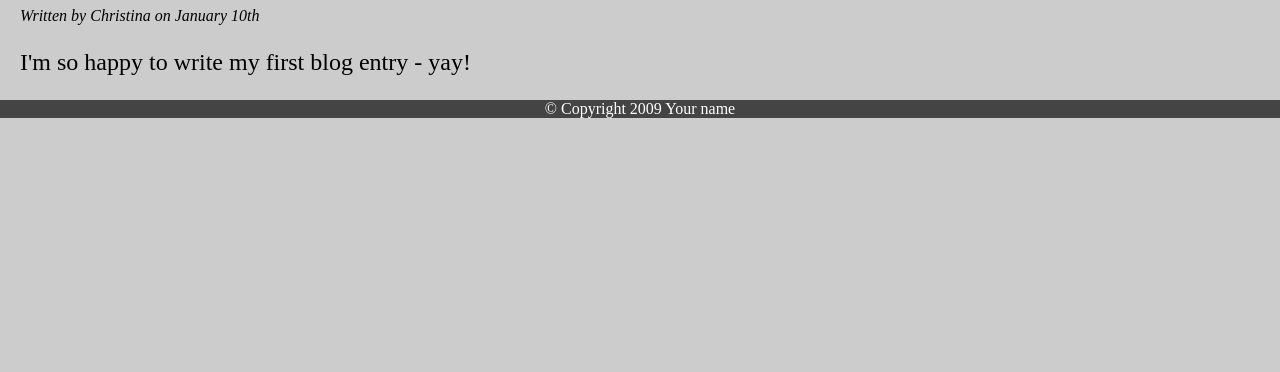
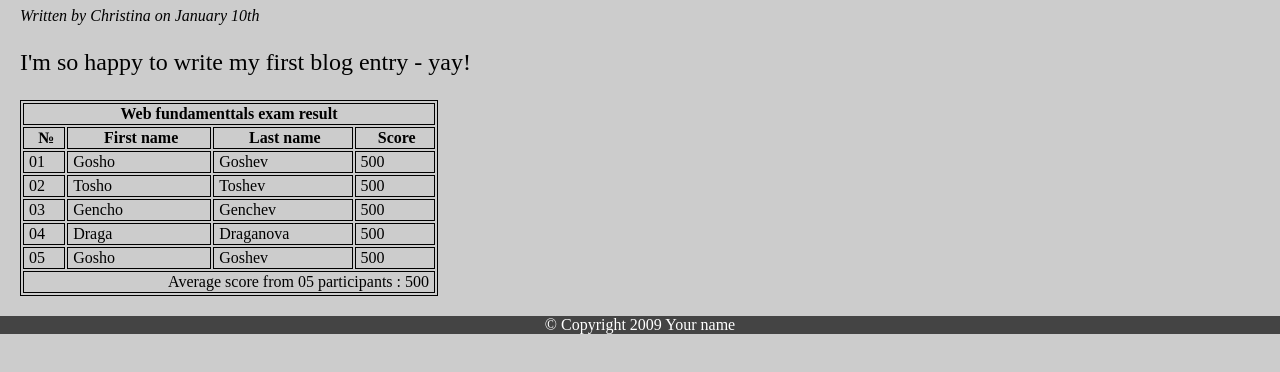
Before and after one commit to Youknow2509/web1_1_23_qt01, a plain HTML site: page thuchanh/bai1/index.html in a window 1280 px wide. Shown: the part 318-690 px from the top of the page. Drawn offline with Linux system fonts and the light colour scheme.

Commit message:
up table

```diff
--- a/thuchanh/bai1/css/style.css
+++ b/thuchanh/bai1/css/style.css
@@ -46,3 +46,22 @@ footer p {
     color: #fff;
     text-align: center;
 }
+
+table, td, tr, th {
+    border: 1px solid #000000;
+}
+.bold{
+    font-weight: bold;
+    text-align: center;
+}
+.result{
+    width: 400px;
+    text-align: right;
+    padding-right: 5px;
+}
+table td{
+    padding-left: 5px;
+}
+table{
+    margin: 20px;
+}
--- a/thuchanh/bai1/index.html
+++ b/thuchanh/bai1/index.html
@@ -12,7 +12,7 @@
         <li><a href="#">Tutorials</a></li>
         <li><a href="#">About</a></li>
         <li><a href="#">Newsletter</a></li>
-        <li><a href="#">Contact</a></li>
+        <li><a href="https://github.com/Youknow2509">Contact</a></li>
     </ul>
 </nav>
 <body>
@@ -32,6 +32,51 @@
             <p>I'm so happy to write my first blog entry - yay!</p>
         </article>
     </section>
+
+    <table >
+        <tr>
+            <th colspan="4">Web fundamenttals exam result </th>
+        </tr>
+        <tr>
+            <td class="bold"> &#8470</td>
+            <td class="bold"> First name</td>
+            <td class="bold">Last name</td>
+            <td class="bold">Score</td>
+        </tr>
+        <tr>
+            <td>01</td>
+            <td>Gosho</td>
+            <td>Goshev</td>
+            <td>500</td>
+        </tr>
+        <tr>
+            <td>02</td>
+            <td>Tosho</td>
+            <td>Toshev</td>
+            <td>500</td>
+        </tr>
+        <tr>
+            <td>03</td>
+            <td>Gencho</td>
+            <td>Genchev</td>
+            <td>500</td>
+        </tr>
+        <tr>
+            <td>04</td>
+            <td>Draga</td>
+            <td>Draganova</td>
+            <td>500</td>
+        </tr>
+        <tr>
+            <td>05</td>
+            <td>Gosho</td>
+            <td>Goshev</td>
+            <td>500</td>
+        </tr>
+        <tr>
+            <td colspan="4" class="result">Average score from 05 participants : 500</td>
+        </tr>
+    </table>
 </body>
 <footer>
     <p>&#169 Copyright 2009 Your name</p>
```
Also changed, not shown: 1 other file.
